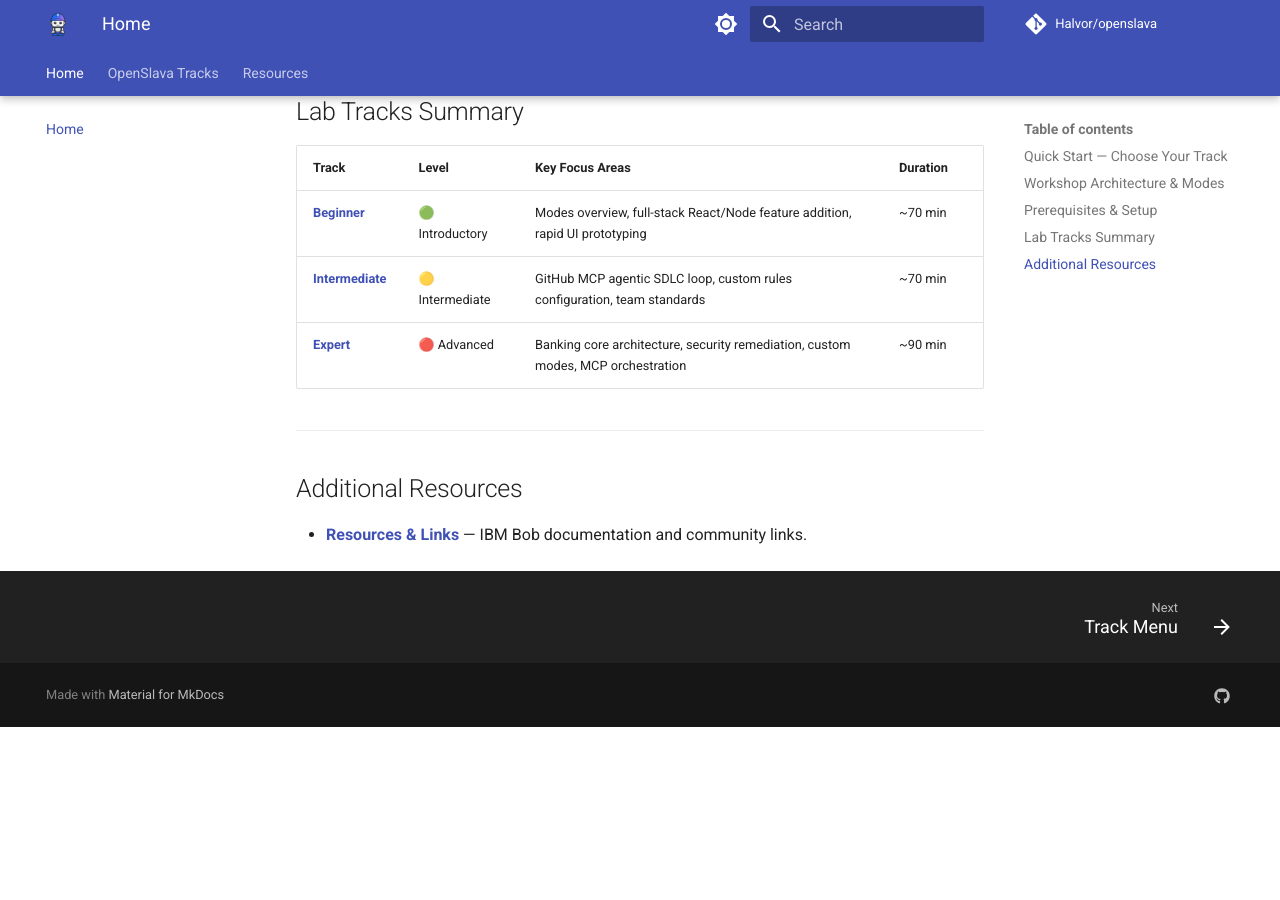
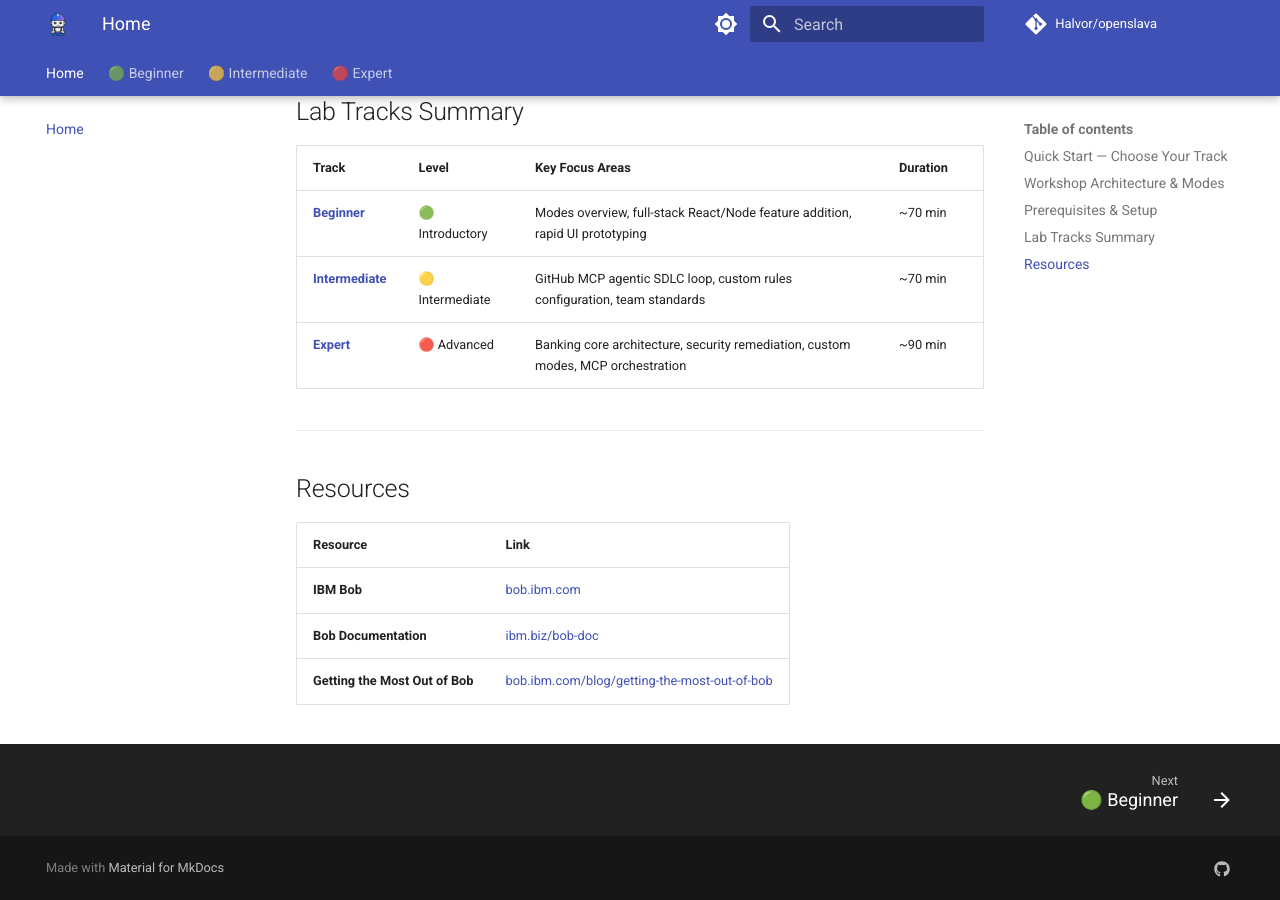
Before and after one commit to HalvorIBM/openslava, an MkDocs documentation site: the page built from docs/index.md, in a window 1280 px wide and 900 px high, scrolled down 1971 px. Built offline with MkDocs 1.6.1 and Material for MkDocs 9.7.7, drawn with Linux system fonts in a browser that asks for light colours; before the commit the page ends 2698 px from its top, so only the background shows below that.

Commit message:
Promote tracks to top nav tabs; inline resources into home page
- mkdocs.yml: each track is now a direct top-level nav item (shows as tab)
- docs/index.md: inline the 3 IBM Bob resource links, remove pointer to resources.md
- Delete docs/resources.md (content now in index.md)
- Delete docs/labs/index.md (track menu hub no longer needed)

```diff
--- a/docs/index.md
+++ b/docs/index.md
@@ -98,6 +98,10 @@
 
 ---
 
-## Additional Resources
+## Resources
 
-* [**Resources & Links**](resources.md) — IBM Bob documentation and community links.
+| Resource | Link |
+|---|---|
+| **IBM Bob** | [bob.ibm.com](https://bob.ibm.com) |
+| **Bob Documentation** | [ibm.biz/bob-doc](https://ibm.biz/bob-doc) |
+| **Getting the Most Out of Bob** | [bob.ibm.com/blog/getting-the-most-out-of-bob](https://bob.ibm.com/blog/getting-the-most-out-of-bob) |
--- a/mkdocs.yml
+++ b/mkdocs.yml
@@ -78,9 +78,6 @@
 
 nav:
   - Home: index.md
-  - OpenSlava Tracks:
-    - Track Menu: labs/index.md
-    - 🟢 Beginner Track: labs/openslava-beginner.md
-    - 🟡 Intermediate Track: labs/openslava-intermediate.md
-    - 🔴 Expert Track: labs/openslava-expert.md
-  - Resources: resources.md
+  - 🟢 Beginner: labs/openslava-beginner.md
+  - 🟡 Intermediate: labs/openslava-intermediate.md
+  - 🔴 Expert: labs/openslava-expert.md
```
Also changed, not shown: docs/labs/index.md (deleted, +0 -69 lines), docs/resources.md (deleted, +0 -9 lines).
